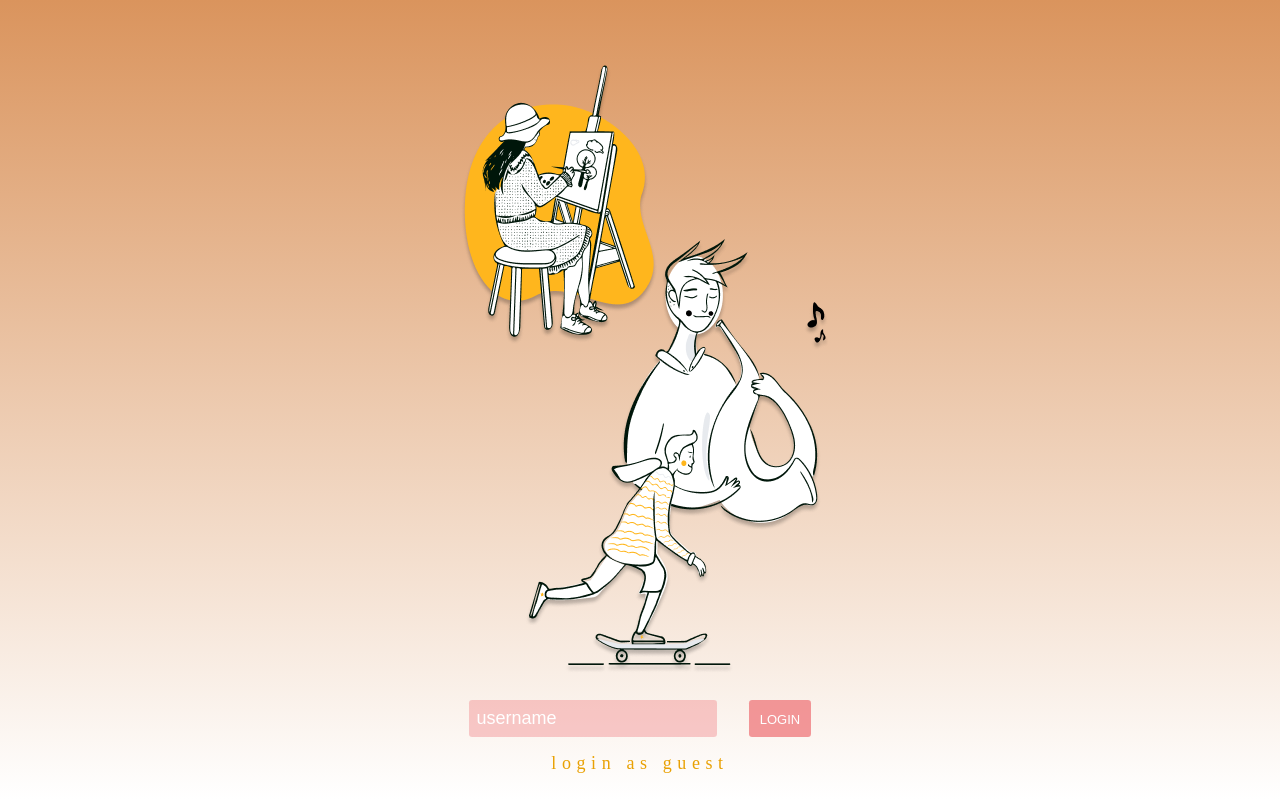
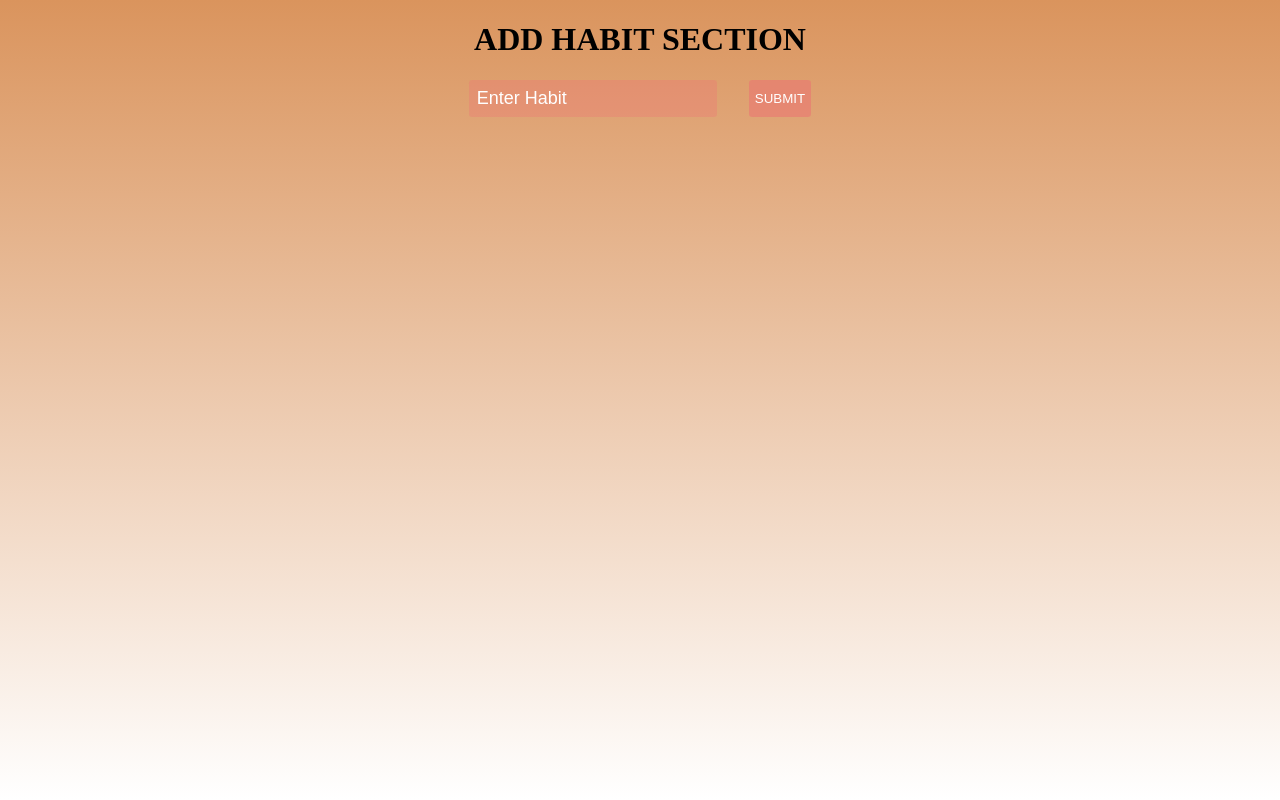
Before and after one commit to lauragracem/ajax-project, a website: page index.html in a window 1280 px wide. Drawn offline with Linux system fonts and the light colour scheme.

Commit message:
Add a div[data-view=habit-form] to the HTML.#2

```diff
--- a/css/layout.css
+++ b/css/layout.css
@@ -1,6 +1,11 @@
 .container {
   height: 100vh;
   width: 100vw;
+}
+
+.hidden {
+  visibility: hidden;
+  display: none;
 }
 
 .row {
--- a/css/styles.css
+++ b/css/styles.css
@@ -47,3 +47,20 @@ a {
   margin-bottom: 1rem;
   letter-spacing: 0.35rem;
 }
+
+#enter-habit {
+  background-color: rgb(238, 110, 115, 0.3);
+  border-style: none;
+  border-radius: 0.2rem;
+  margin-right: 2rem;
+  padding: 0.5rem;
+  font-size: 18px;
+  text-align: left;
+}
+
+.submit {
+  border-style: none;
+  border-radius: 0.2rem;
+  background-color: rgb(238, 110, 115, 0.5);
+  color: white;
+}
--- a/index.html
+++ b/index.html
@@ -14,7 +14,7 @@
   </header>
   <main>
     <div class="container">
-      <div data-view="user-login">
+      <div class="hidden" data-view="user-login">
         <div class="row images">
           <img src="images/habits.png">
         </div>
@@ -30,7 +30,19 @@
           <a>login as guest</a>
         </div>
       </div>
-      <div class="temp"></div>
+      <div data-view="habit-form">
+        <div class="row">
+          <div class="temp">
+            <h1>ADD HABIT SECTION</h1>
+          </div>
+        </div>
+        <div class="row">
+          <form>
+            <input id="enter-habit" placeholder="Enter Habit">
+            <button class="submit" type="submit">SUBMIT</button>
+          </form>
+        </div>
+      </div>
     </div>
   </main>
   <script src="js/data.js"></script>
```
